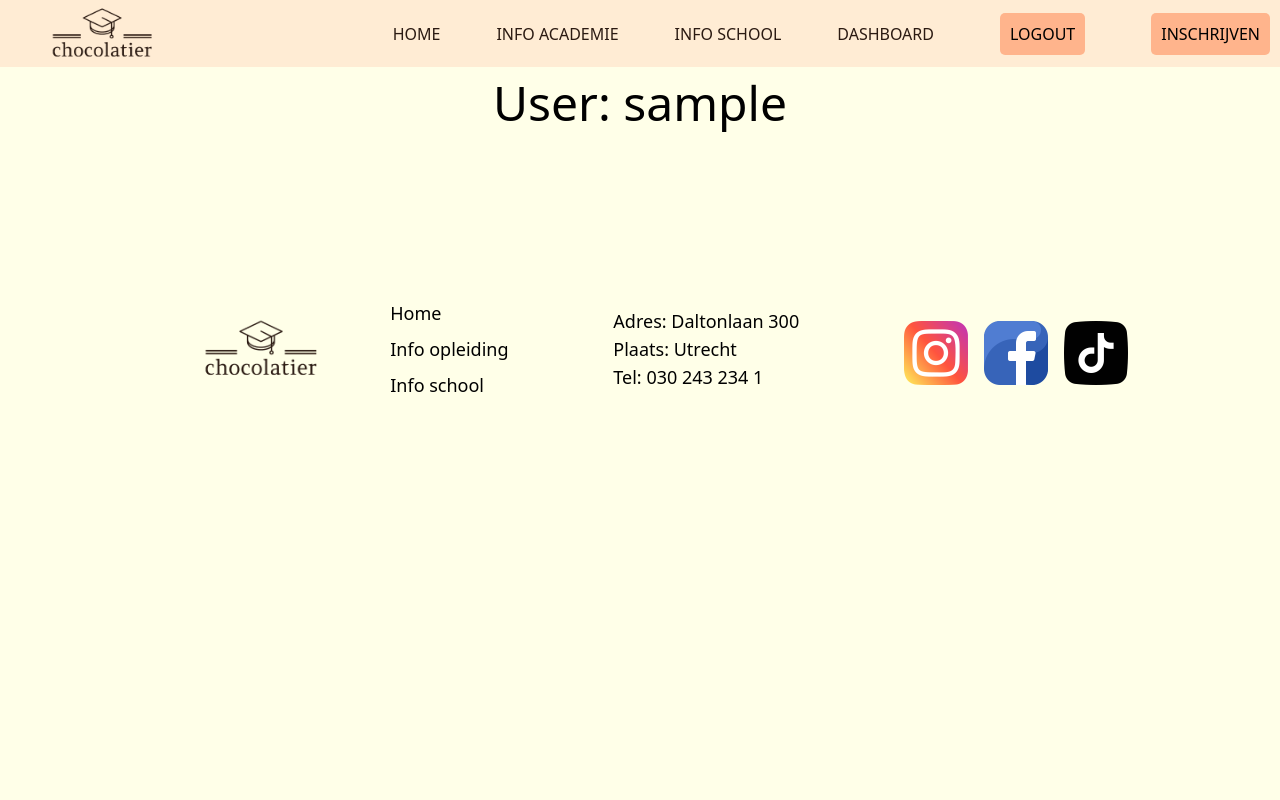
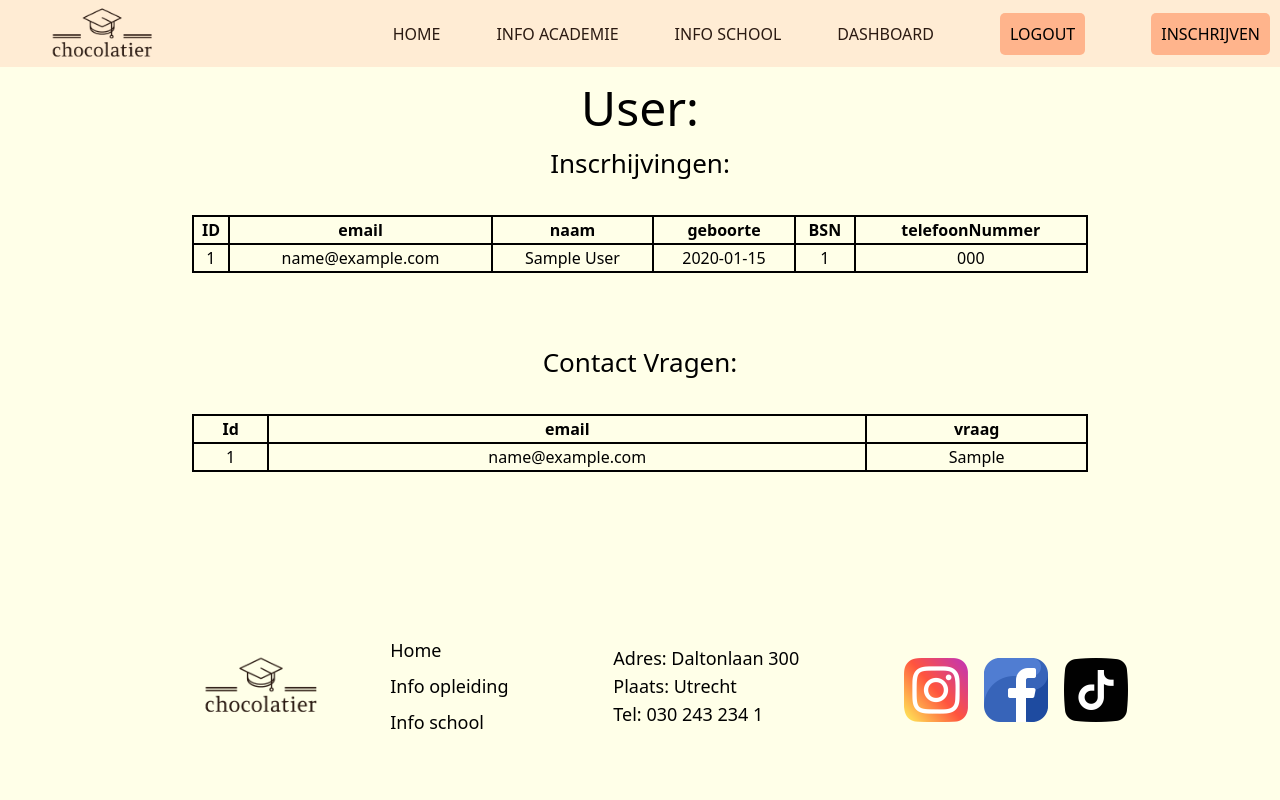
Before and after one commit to ZicoBacker/Chocolatier, a PHP site: page /AdminPanel in a window 1280 px wide. Run offline with PHP 8.4, Linux system fonts and the light colour scheme; the visitor is signed in with stand-in values (Sample User, id 1); tables that the repository leaves empty hold one stand-in row (values such as "Sample post"); data that the repository does not hold is empty; style sheets or scripts are compiled from the project's sources; some libraries are stand-ins or nearby versions; some web fonts are replaced.

Commit message:
admin panel Update: table
tables for the submissions and contacts have been added. these have a default value is there arent any values. submission will be fetched from database. added extra styling around admin page for a proper non scrolling page layout

```diff
--- a/Db/DB.sql
+++ b/Db/DB.sql
@@ -1,5 +1,7 @@
 CREATE DATABASE Chocolatier;
 USE Chocolatier;
+-- DROP TABLE Admin;
+
 CREATE TABLE Inschrijving(
 Id INT NOT NULL AUTO_INCREMENT,
 bsn INT NOT NULL,
@@ -25,7 +27,4 @@ pass VARCHAR(60) NOT NULL,
 PRIMARY KEY(Id)
 );
 
-select * from inschrijving;
-delete from Inschrijving where Id > 0;
-
 INSERT INTO Admin(username,pass) VALUES("Admin","$2y$10$O3Vyv..70DOJCrlgj9D/TOq1stA9ungbOCmBU/zbIKcYe4.X0aED.");
--- a/app/Handler.php
+++ b/app/Handler.php
@@ -83,9 +83,13 @@ final class Handler extends BaseHandler
             parent::redirect('index');
         }
         $this->db = new Admin();
+        $submissionRows = $this->createSubmissionTable();
+        $contactTable = $this->createContactTable();
 
         return $this->render('admin', [
-            'title' => $_SESSION['user']
+            'title' => $_SESSION['user'],
+            'subTable' => $submissionRows,
+            'contactTable' => $contactTable
         ]);
     }
 
@@ -93,7 +97,6 @@ final class Handler extends BaseHandler
     public function LogIn()
     {
         $this->db = new Login();
-        // $pass = $_POST['password'];
         $user = $this->db->attemptLogin($_POST['username']);
         if (password_verify($_POST['password'], $user->pass)) {
             $_SESSION['user'] = $user->username;
@@ -114,4 +117,57 @@ final class Handler extends BaseHandler
             echo json_encode(false);
         }
     }
+
+    private function createSubmissionTable()
+    {
+        $results = $this->db->GetSubmissions();
+        $Rows = "";
+        //if there are not submissions, fill in with "geen inschijving"
+        if (count($results) == 0) {
+            $Rows = "<tr>
+            <td>Geen inschrijving</td>
+            <td>Geen inschrijving</td>
+            <td>Geen inschrijving</td>
+            <td>Geen inschrijving</td>
+            <td>Geen inschrijving</td>
+            <td>Geen inschrijving</td>
+            </tr>";
+        } else {
+            //fill table if there are submissions.
+            foreach ($results as $key => $submission) {
+                $Rows .= "<tr>
+                <td>{$submission->Id}</td>
+                <td>{$submission->email}</td>
+                <td>{$submission->firstname} {$submission->lastname}</td>
+                <td>{$submission->birthdate}</td>
+                <td>{$submission->bsn}</td>
+                <td>{$submission->phone}</td>
+            </tr>";
+            }
+        }
+        return $Rows;
+    }
+
+    private function createContactTable()
+    {
+        $results = $this->db->GetContacts();
+        $Rows = "";
+
+        if (count($results) == 0) {
+            $Rows = "<tr>
+            <td>Geen vragen</td>
+            <td>Geen vragen</td>
+            <td>Geen vragen</td>
+            </tr>";
+        } else {
+            foreach ($results as $key => $contact) {
+                $Rows .= "<tr>
+            <td>{$contact->Id}</td>
+            <td>{$contact->Email}</td>
+            <td>{$contact->Beschrijving}</td>
+            </tr>";
+            }
+        }
+        return $Rows;
+    }
 }
--- a/app/Models/Admin.php
+++ b/app/Models/Admin.php
@@ -18,4 +18,10 @@ class Admin
         $this->db->query("SELECT * FROM Inschrijving ORDER BY firstname");
         return $this->db->resultSet();
     }
+
+    public function GetContacts()
+    {
+        $this->db->query("SELECT * FROM Contact");
+        return $this->db->resultSet();
+    }
 }
--- a/public/css/admin.css
+++ b/public/css/admin.css
@@ -5,6 +5,14 @@ body {
 }
 
 body {
+  display: flex;
+  flex-direction: column;
+  justify-content: space-between;
+}
+body > .inner {
+  width: 100%;
+  height: 50%;
+  padding: 0 15%;
   display: flex;
   flex-direction: column;
 }
@@ -22,7 +30,17 @@ nav ul.nav-bar {
 
 section {
   width: 100%;
-  height: auto;
+  display: flex;
+  flex-direction: column;
+}
+section#SubmissionTable,
+section #ContactTable {
+  height: 50%;
+}
+section > .innertable {
+  margin-top: 2rem;
+  overflow-y: auto;
+  height: 100%;
 }
 
 h1 {
@@ -30,4 +48,20 @@ h1 {
   text-align: center;
 }
 
+h2 {
+  font-size: 26px !important;
+  text-align: center;
+}
+
+table {
+  border: 2px black solid;
+  width: 100%;
+}
+table > tr,
+table td,
+table th {
+  border: 2px black solid;
+  text-align: center;
+}
+
 /*# sourceMappingURL=admin.css.map */
--- a/public/scss/admin.scss
+++ b/public/scss/admin.scss
@@ -7,6 +7,15 @@ body {
 body {
     display: flex;
     flex-direction: column;
+    justify-content: space-between;
+
+    > .inner {
+        width: 100%;
+        height: 50%;
+        padding: 0 15%;
+        display: flex;
+        flex-direction: column;
+    }
 }
 
 header,
@@ -21,10 +30,40 @@ nav {
 
 section {
     width: 100%;
-    height: auto;
+
+    &#SubmissionTable,
+    #ContactTable {
+        height: 50%;
+    }
+
+    display: flex;
+    flex-direction: column;
+    > .innertable {
+        margin-top: 2rem;
+
+        overflow-y: auto;
+        height: 100%;
+    }
 }
 
 h1 {
     font-size: 48px !important;
     text-align: center;
 }
+
+h2 {
+    font-size: 26px !important;
+    text-align: center;
+}
+
+table {
+    border: 2px black solid;
+    width: 100%;
+
+    > tr,
+    td,
+    th {
+        border: 2px black solid;
+        text-align: center;
+    }
+}
--- a/views/admin.php
+++ b/views/admin.php
@@ -1,12 +1,44 @@
 <?php require_once __DIR__ . '/partials/_header.php'; ?>
 
 <body>
-    <section id="userInfo">
-        <h1>User: <?php echo $title; ?></h1>
-        <div class="userData"></div>
-    </section>
-    <section id="SubmissionTable"></section>
-    <section id="ContactTable"></section>
+    <div class="inner">
+        <section id="userInfo">
+            <h1>User: <?php // echo $title;
+                        ?></h1>
+            <div class="userData"></div>
+        </section>
+        <section id="SubmissionTable">
+            <h2>Inscrhijvingen:</h2>
+            <div class="innertable">
+
+                <table>
+                    <tr>
+                        <th>ID</th>
+                        <th>email</th>
+                        <th>naam</th>
+                        <th>geboorte</th>
+                        <th>BSN</th>
+                        <th>telefoonNummer</th>
+                    </tr>
+                    <?php echo $subTable; ?>
+                </table>
+            </div>
+        </section>
+        <section id="ContactTable">
+            <h2>Contact Vragen:</h2>
+            <div class="innertable">
+
+                <table>
+                    <tr>
+                        <th>Id</th>
+                        <th>email</th>
+                        <th>vraag</th>
+                    </tr>
+                    <?php echo $contactTable; ?>
+                </table>
+            </div>
+        </section>
+    </div>
 </body>
 
 <?php require_once __DIR__ . '/partials/_footer.php'; ?>
```
Also changed, not shown: 1 other file.
